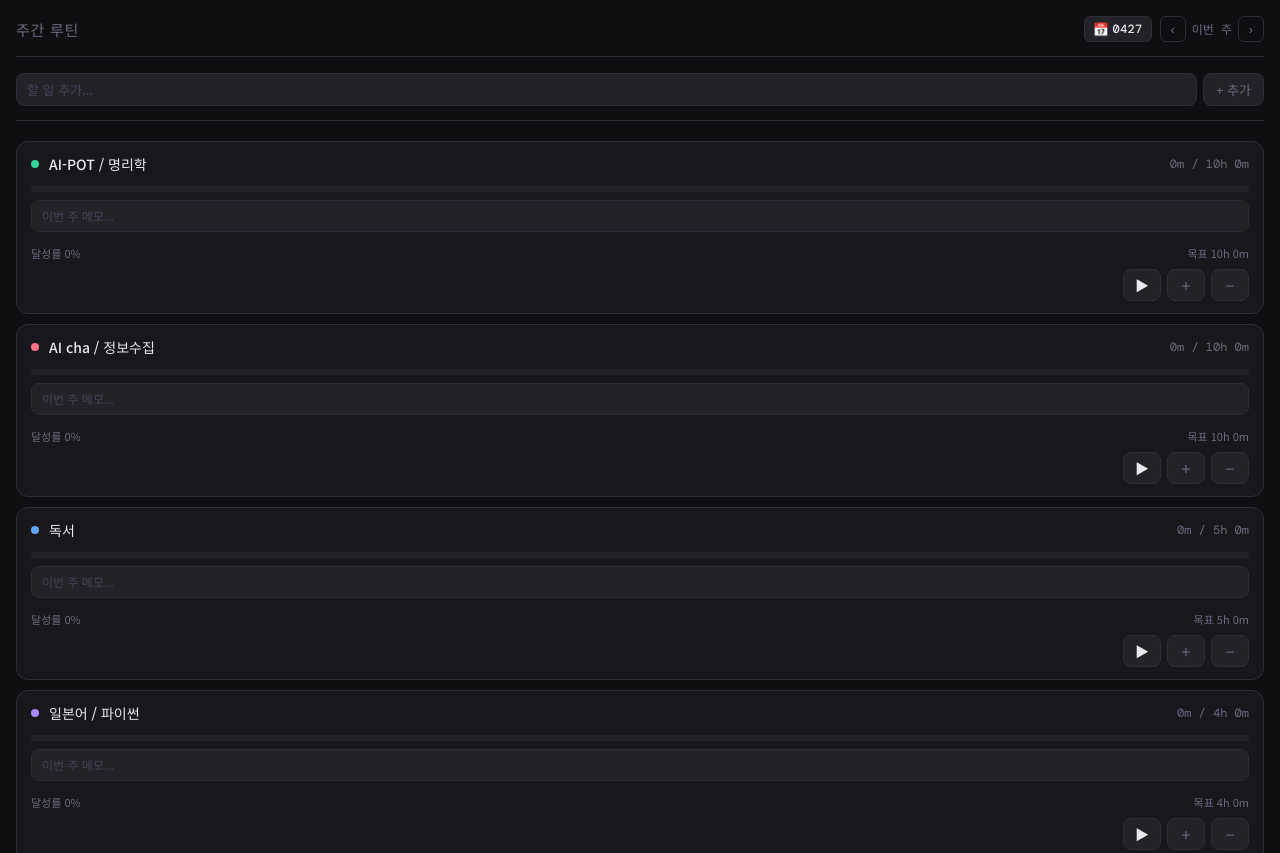
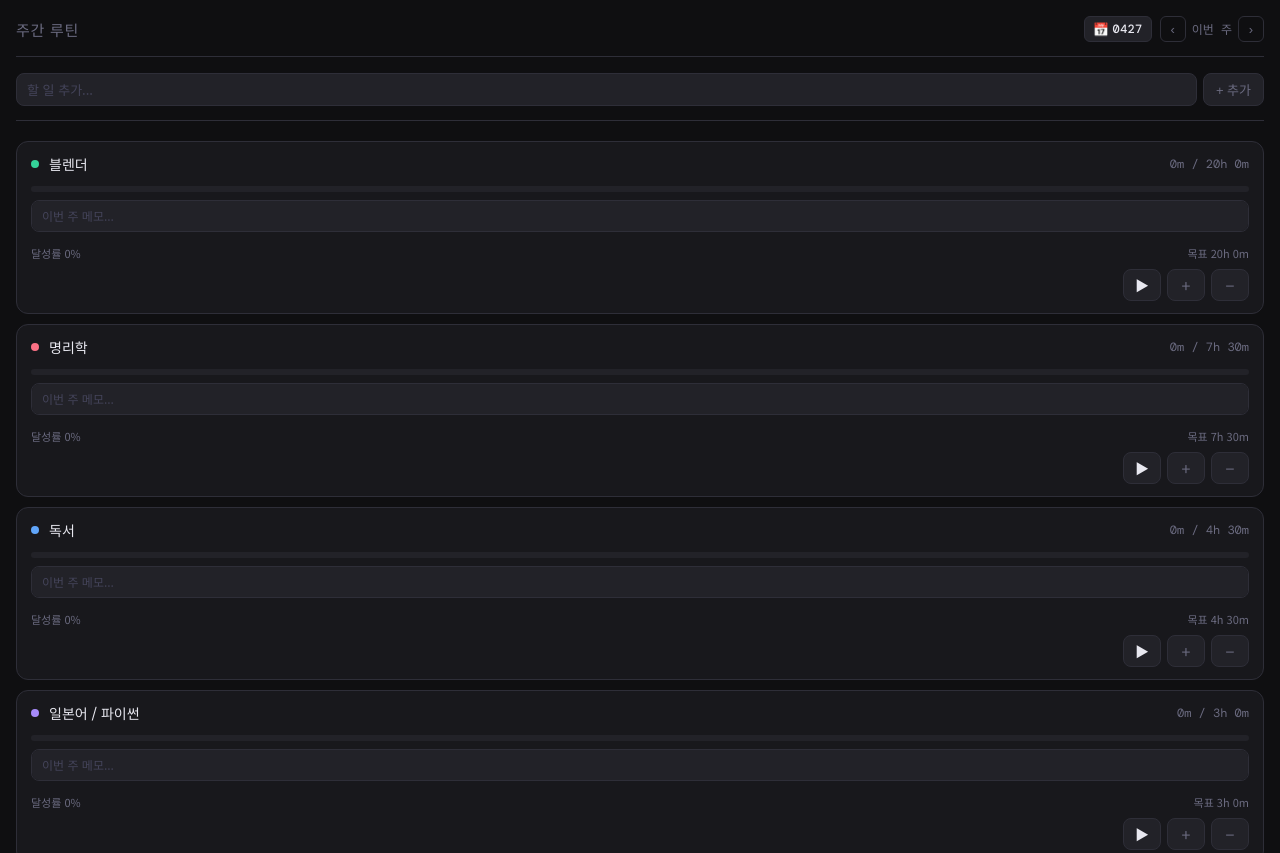
Before and after one commit to pobee315/routine, a plain HTML site: page index.html in a window 1280 px wide. Shown: the top 853 px of the page. Drawn offline with nearby package versions, Linux system fonts and the light colour scheme.

Commit message:
Update index.html
blender schedule

```diff
--- a/index.html
+++ b/index.html
@@ -207,11 +207,11 @@
 
 <script>
 const ITEMS = [
-  { id:'aipot', name:'AI-POT / 명리학', color:'#34d399', goalMin:600, memo:true  },
-  { id:'aicha', name:'AI cha / 정보수집',color:'#fb7185', goalMin:600, memo:true  },
-  { id:'book',  name:'독서',             color:'#60a5fa', goalMin:300, memo:true  },
-  { id:'study', name:'일본어 / 파이썬',  color:'#a78bfa', goalMin:240, memo:true  },
-  { id:'gym',   name:'헬스',             color:'#f97316', goalMin:180, memo:false },
+  { id:'aipot', name:'블렌더',            color:'#34d399', goalMin:1200, memo:true  },
+  { id:'aicha', name:'명리학',            color:'#fb7185', goalMin:450,  memo:true  },
+  { id:'book',  name:'독서',              color:'#60a5fa', goalMin:270,  memo:true  },
+  { id:'study', name:'일본어 / 파이썬',   color:'#a78bfa', goalMin:180,  memo:true  },
+  { id:'gym',   name:'헬스',              color:'#f97316', goalMin:180,  memo:false },
 ];
 
 const HOLIDAYS = new Set([
```
